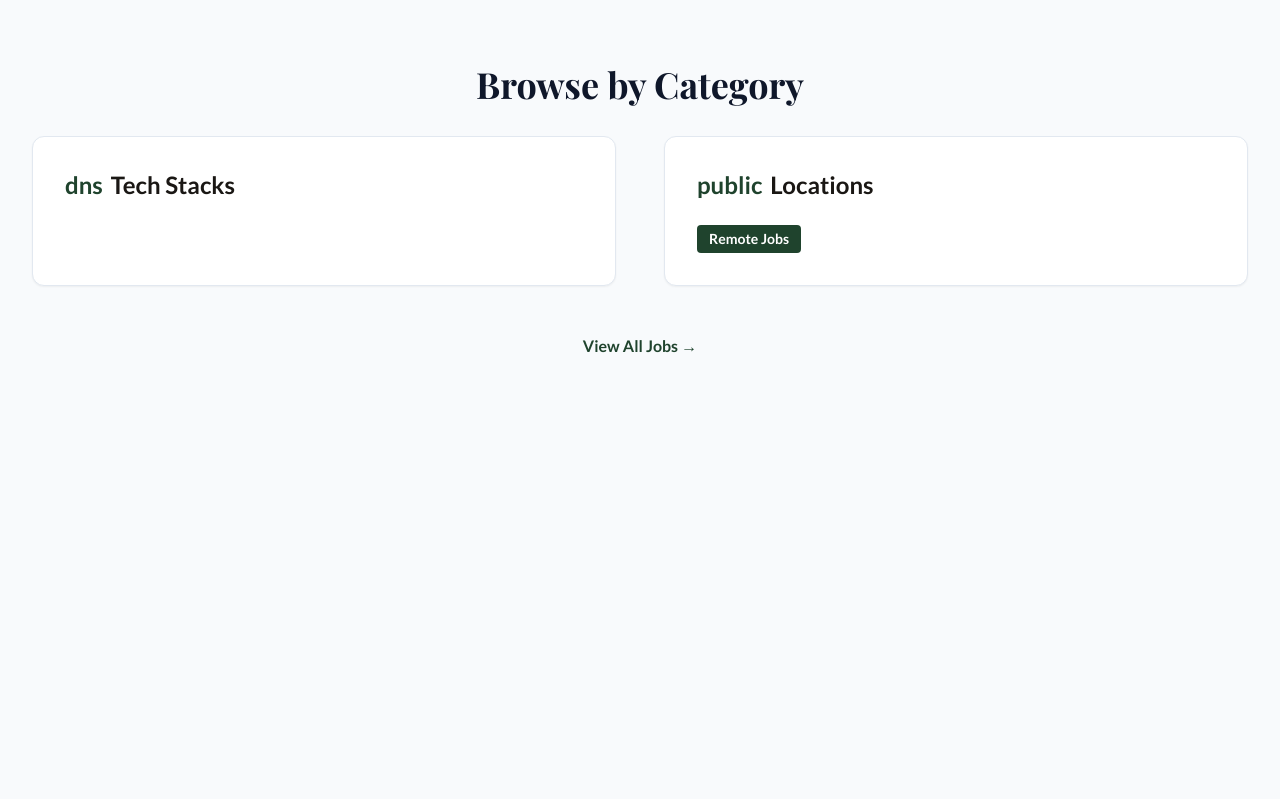
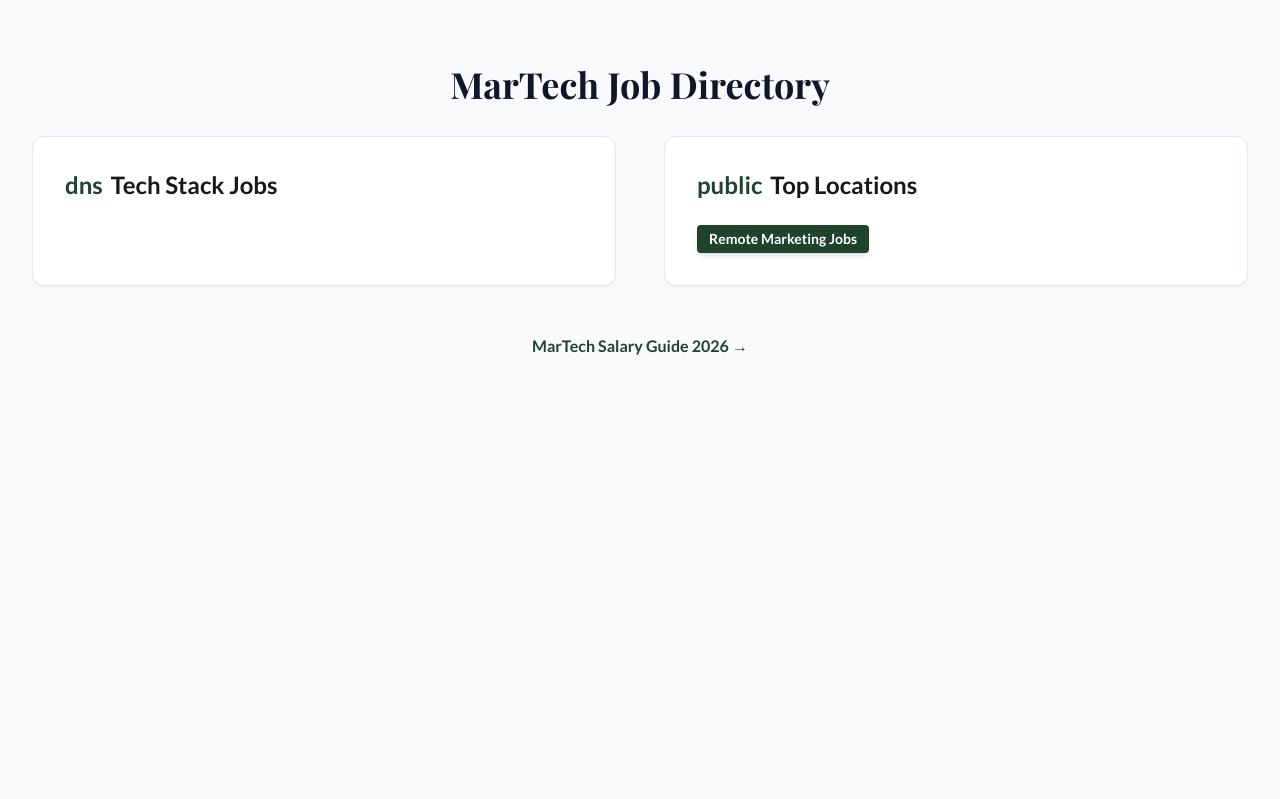
Before and after one commit to akashachanta01/MarTechStack, a Django app: page /directory/ in a window 1280 px wide. Shown: the part 59-858 px from the top of the page. Run offline with Django 5.2, Linux system fonts and the light colour scheme; data that the repository does not hold is empty; some libraries are stand-ins or nearby versions; some web fonts are replaced.

Commit message:
Update directory.html

```diff
--- a/jobs/templates/jobs/directory.html
+++ b/jobs/templates/jobs/directory.html
@@ -1,20 +1,20 @@
 {% extends "jobs/base.html" %}
-{% block title %}{{ seo_title }}{% endblock %}
+{% block title %}MarTech Jobs Directory - Browse by Tech Stack & Location{% endblock %}
 
 {% block content %}
 <div class="bg-slate-50 py-16 min-h-screen">
     <div class="max-w-7xl mx-auto px-4 sm:px-6 lg:px-8">
-        <h1 class="text-4xl font-serif font-bold text-slate-900 mb-8 text-center">Browse by Category</h1>
+        <h1 class="text-4xl font-serif font-bold text-slate-900 mb-8 text-center">MarTech Job Directory</h1>
 
         <div class="grid md:grid-cols-2 gap-12">
             <div class="bg-white p-8 rounded-xl shadow-sm border border-slate-200">
                 <h2 class="text-2xl font-bold mb-6 flex items-center gap-2">
-                    <span class="material-symbols-outlined text-[#1f432d]">dns</span> Tech Stacks
+                    <span class="material-symbols-outlined text-[#1f432d]">dns</span> Tech Stack Jobs
                 </h2>
                 <div class="grid grid-cols-2 gap-4">
                     {% for tool in tools %}
                     <a href="{% url 'tool_detail' tool.slug %}" class="text-sm text-slate-600 hover:text-[#1f432d] hover:underline flex justify-between">
-                        <span>{{ tool.name }}</span>
+                        <span>{{ tool.name }} Jobs</span>
                         <span class="text-slate-300">{{ tool.job_count }}</span>
                     </a>
                     {% endfor %}
@@ -23,13 +23,13 @@
 
             <div class="bg-white p-8 rounded-xl shadow-sm border border-slate-200">
                 <h2 class="text-2xl font-bold mb-6 flex items-center gap-2">
-                    <span class="material-symbols-outlined text-[#1f432d]">public</span> Locations
+                    <span class="material-symbols-outlined text-[#1f432d]">public</span> Top Locations
                 </h2>
                 <div class="flex flex-wrap gap-3">
-                    <a href="{% url 'seo_loc_only' 'remote' %}" class="bg-[#1f432d] text-white px-3 py-1 rounded text-sm font-bold hover:bg-black transition">Remote Jobs</a>
+                    <a href="{% url 'seo_loc_only' 'remote' %}" class="bg-[#1f432d] text-white px-3 py-1 rounded text-sm font-bold hover:bg-black transition shadow-md">Remote Marketing Jobs</a>
                     {% for loc in locations %}
-                    <a href="{% url 'seo_loc_only' loc|slugify %}" class="bg-slate-50 border border-slate-200 text-slate-700 px-3 py-1 rounded text-sm hover:border-[#1f432d] hover:text-[#1f432d] transition">
-                        {{ loc }}
+                    <a href="{% url 'seo_loc_only' loc|slugify %}" class="bg-slate-50 border border-slate-200 text-slate-700 px-3 py-1 rounded text-sm hover:border-[#1f432d] transition">
+                        MarTech Jobs in {{ loc }}
                     </a>
                     {% endfor %}
                 </div>
@@ -37,7 +37,7 @@
         </div>
 
         <div class="mt-12 text-center">
-            <a href="{% url 'job_list' %}" class="text-[#1f432d] font-bold hover:underline">View All Jobs &rarr;</a>
+            <a href="{% url 'salary_guide' %}" class="text-[#1f432d] font-bold hover:underline">MarTech Salary Guide {% now "Y" %} &rarr;</a>
         </div>
     </div>
 </div>
```
